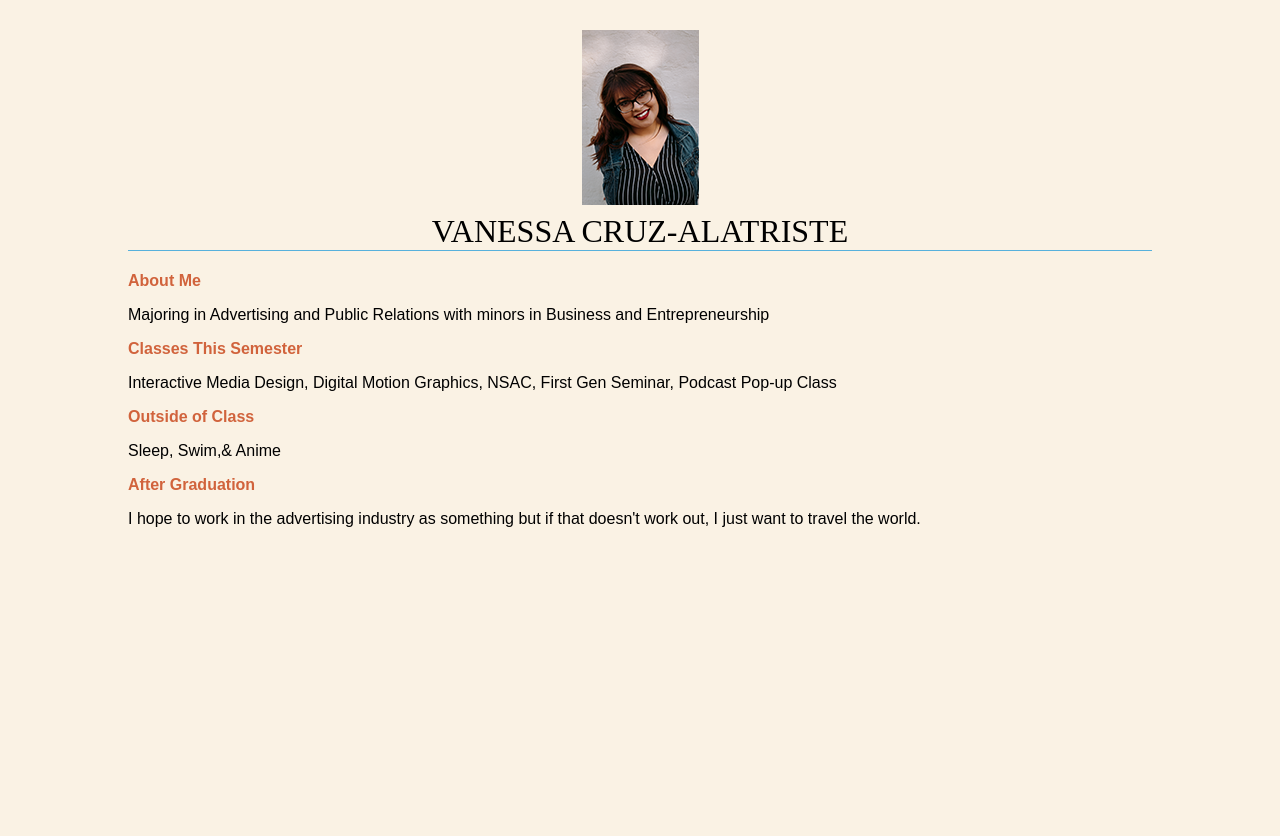
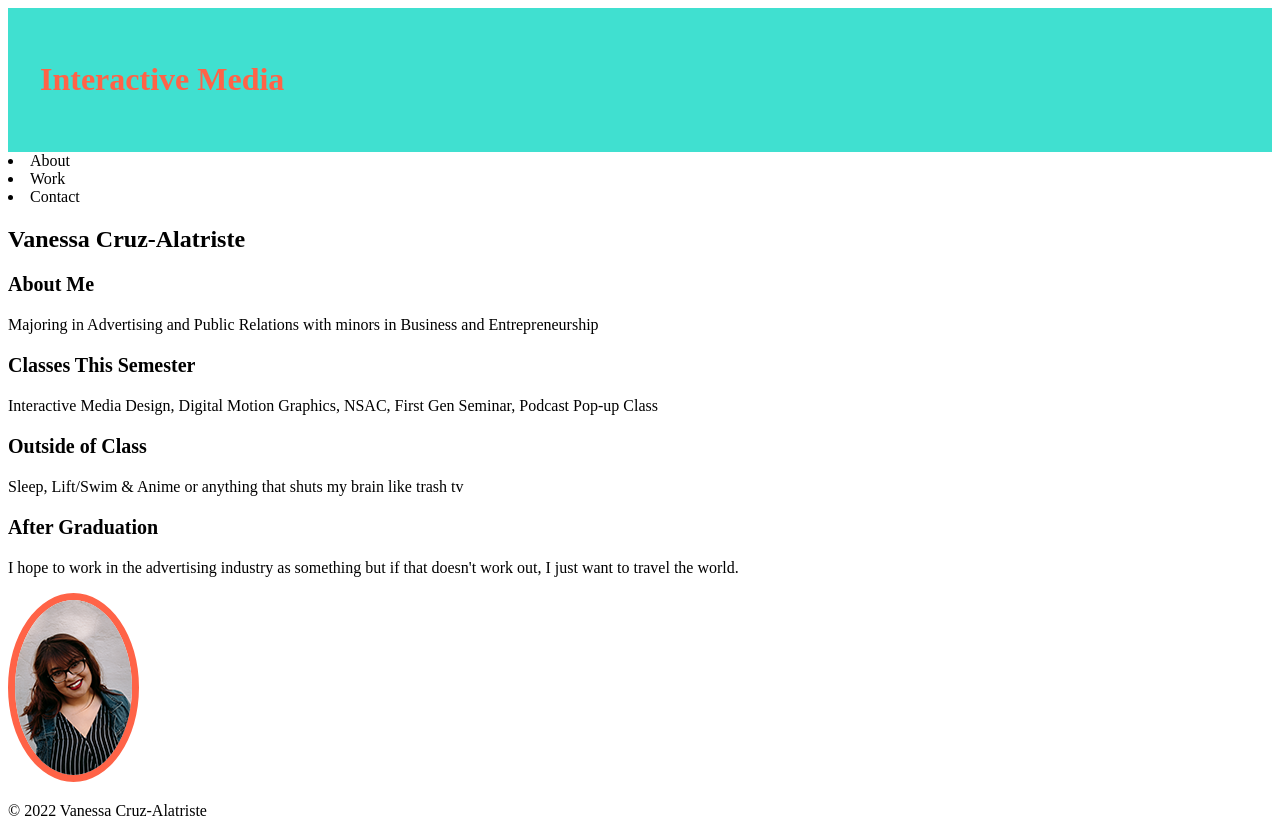
Before and after one commit to vanxssacrxza/ADPR458, a plain HTML site: page index.html in a window 1280 px wide. Before the commit the page ends 800 px from the top, so only its background shows below. Drawn offline with Linux system fonts and the light colour scheme; a web font is replaced by a local one.

Commit message:
Exercise 5

```diff
--- /dev/null
+++ b/css/<style>.css
@@ -0,0 +1,26 @@
+<style>
+body {
+margin: 0 10%;
+font-family: 'barriecito', cursive;
+}
+
+header {
+    background-color: turquoise;
+    color: #ff6347;
+    padding: 2rem;
+}
+
+h1 {
+font-size: 2rem;
+}
+h2 {
+font-size: 1.5rem;
+}
+h3 {
+font-size: 1.25rem;
+}
+.circle {
+    border-radius: 50%;
+    border: 7px solid #ff6347
+}
+</style>
--- a/index.html
+++ b/index.html
@@ -3,46 +3,53 @@
 <head>
     <meta charset="UTF-8">
     <title>Vanessa Cruz-Alatriste</title>
-    <style>
-body {
-background-color: #faf2e4;
-margin: 0 10%;
-font-family: sans-serif;
-}
-h1 {
-text-align: center;
-font-family: serif;
-font-weight: normal;
-text-transform: uppercase;
-border-bottom: 1px solid #57b1dc;
-margin-top: 30px;
-}
-h2 {
-color: #d1633c;
-font-size: 1em;
-}
+   <link rel="stylesheet" href="css/<style>.css"
+    <link rel="preconnect" href="https://fonts.googleapis.com">
+    <link rel="preconnect" href="https://fonts.gstatic.com" crossorigin>
+    <link href="https://fonts.googleapis.com/css2?family=Barriecito&display=swap" rel="stylesheet">
+</head>
 
-    </style>
-</head>
 <body>
 
-<h1><img src="mephoto.png" alt="logo"><br>Vanessa Cruz-Alatriste</h1>
+<header>
+<h1>Interactive Media</h1>
+</header>
 
-<h2>About Me</h2>
+<nav>
+    <unl>
+        <li>About</li>
+        <li>Work</li>
+        <li>Contact</li>
+    </unl>
+</nav>
+
+<section>
+<h2>Vanessa Cruz-Alatriste</h2>
+
+<h3>About Me</h3>
 <p>Majoring in Advertising and Public Relations with minors in Business
 and Entrepreneurship</p>
 
-<h2>Classes This Semester</h2>
+<h3>Classes This Semester</h3>
 <p>Interactive Media Design, Digital Motion Graphics, NSAC, First Gen Seminar,
 Podcast Pop-up Class
 </p>
 
-<h2>Outside of Class</h2>
-<p>Sleep, Swim,& Anime</p>
+<h3>Outside of Class</h3>
+<p>Sleep, Lift/Swim & Anime or anything that shuts my brain like trash tv</p>
 
-<h2>After Graduation</h2>
+<h3>After Graduation</h3>
 <p>I hope to work in the advertising industry as something but if that
 doesn't work out, I just want to travel the world.
 </p>
+</section>
+
+<aside>
+<img src="mephoto.png" alt="Photo of Vanessa" class="circle">
+</aside>
+<footer>
+    <p>&copy; 2022 Vanessa Cruz-Alatriste</p>
+</footer>
+
 </body>
 </html>
```
